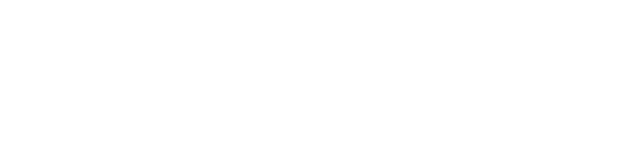
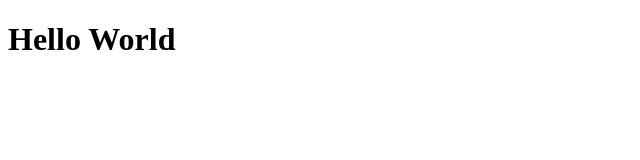
Before and after one commit to DivinIrakiza/vue3-sniffle, a plain HTML site: page index.html in a window 1280 px wide. Shown: the whole page, without its empty margins (0-640 px from the left). Drawn offline with nearby package versions, Linux system fonts and the light colour scheme.

Commit message:
Vue3 setup initiation

```diff
--- a/app.js
+++ b/app.js
@@ -0,0 +1,5 @@
+const app = Vue.createApp({
+    template: '<h1>Hello World</h1>',
+})
+
+app.mount('#root');
--- a/index.html
+++ b/index.html
@@ -8,7 +8,7 @@
 </head>
 <body>
 
-    <div id="app"></div>
+    <div id="root"></div>
 
 
     <script src="https://unpkg.com/vue@next"></script>
```
